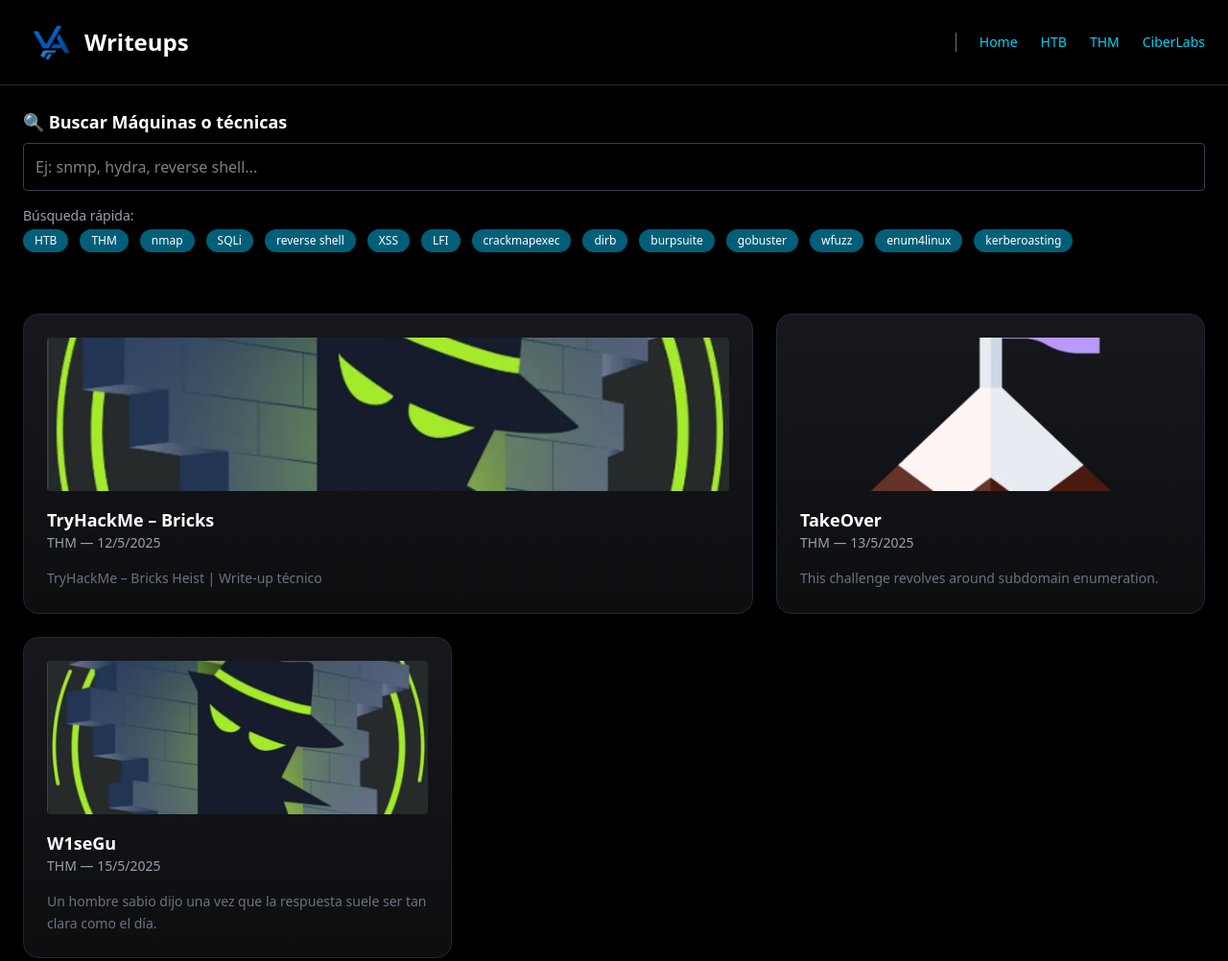
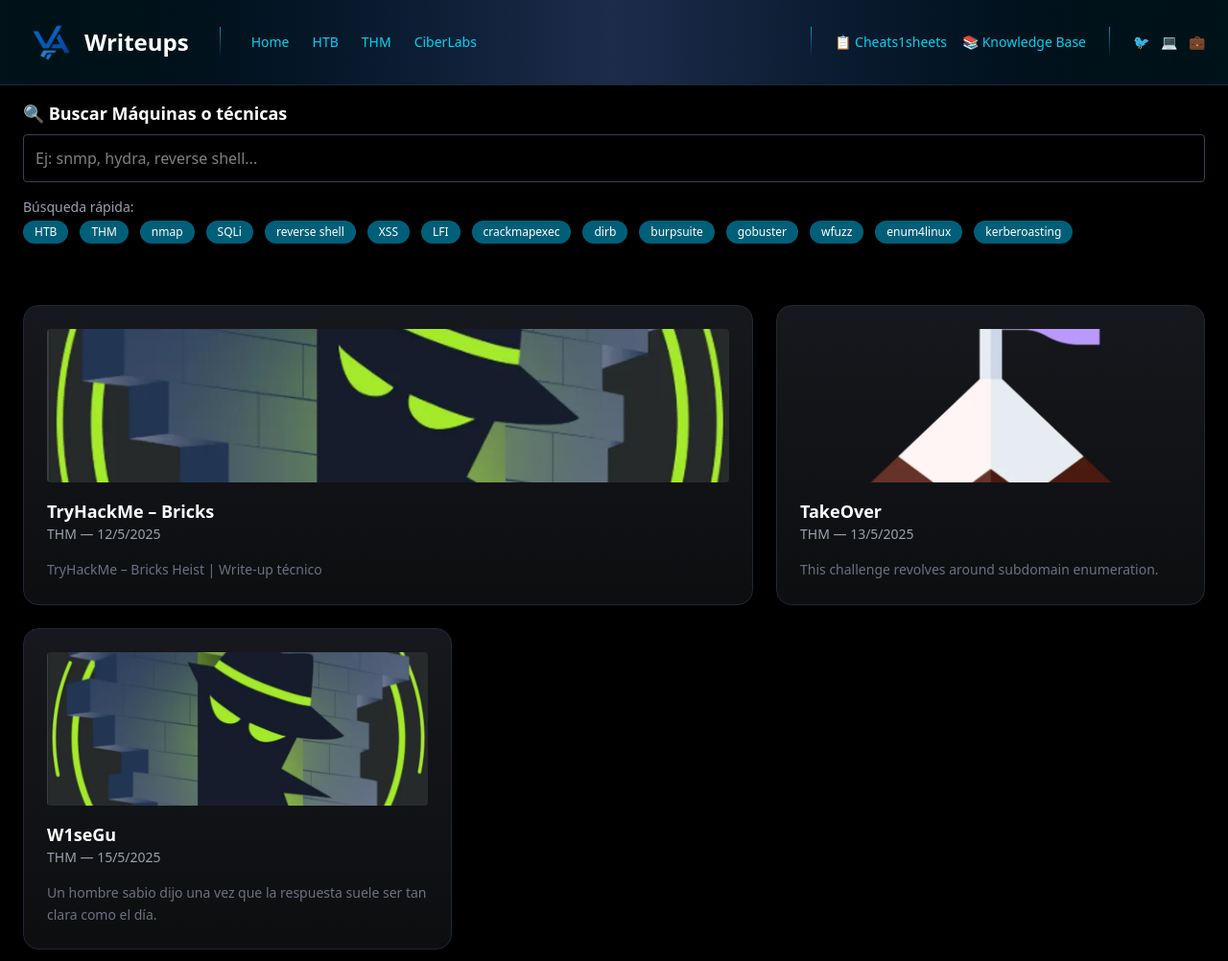
Before and after one commit to VillaArreola/ctf-writeup, an Astro site: page / in a window 1280 px wide. Shown: the top 1002 px of the page at 96% size. Built offline with nearby package versions, Linux system fonts and the light colour scheme; Astro itself is replaced by a stand-in of ours.

Commit message:
nav bar completo

```diff
--- a/src/components/Header.astro
+++ b/src/components/Header.astro
@@ -2,36 +2,55 @@
 const { frontmatter } = Astro.props;
 ---
 
-<header class="flex justify-start items-center px-6 py-4 border-b border-gray-800 space-x-4">
+<header class="sticky top-0 z-40 bg-gradient-to-r from-black via-gray-900 to-black border-b border-gray-800">
+  <!-- Patrón de textura sutil -->
+  <div class="absolute inset-0 bg-gradient-to-r from-cyan-800/15 via-blue-800/10 to-cyan-800/15"></div>
 
+  <div class="relative flex justify-between items-center px-6 py-4">
+    <!-- Lado izquierdo: Breadcrumb -->
+    <div class="flex items-center space-x-4">
       <div class="text-xl font-bold text-cyan-400">
         <a href="/" class="inline-block">
           <img src="/images/MVLOGO.png" alt="Logo" class="w-8 h-8" />
         </a>
       </div>
       <nav class="space-x-4 text-sm">
-    <a href="/" class="hover:underline text-cyan-400">Home</a>
+        <a href="/" class="hover:underline text-cyan-400 hover:text-cyan-300 transition-colors">Home</a>
 
         {frontmatter?.platform && (
           <>
-        <span>/</span>
-        <a href={`/ctf/${frontmatter.platform.toLowerCase()}`} class="hover:underline text-cyan-400">
+            <span class="text-gray-500">/</span>
+            <a href={`/ctf/${frontmatter.platform.toLowerCase()}`} class="hover:underline text-cyan-400 hover:text-cyan-300 transition-colors">
               {frontmatter.platform}
             </a>
           </>
         )}
         {frontmatter?.title && (
           <>
-        <span>/</span>
-        <span class="text-gray-400">{frontmatter.title}</span>
+            <span class="text-gray-500">/</span>
+            <span class="text-gray-300">{frontmatter.title}</span>
           </>
         )}
       </nav>
+    </div>
+
+    <!-- Lado derecho: Enlaces externos (ocultos en móvil) -->
+    <div class="hidden md:flex items-center space-x-6 pr-4">
+      <a href="https://cheats1sheets.com" target="_blank" rel="noopener noreferrer"
+         class="px-3 py-1.5 text-sm text-cyan-400 bg-cyan-900/30 hover:bg-cyan-800/50 border border-cyan-700/50 hover:border-cyan-600/70 rounded-md transition-all duration-200 font-medium">
+        Cheats1sheets
+      </a>
+      <a href="https://knowledge-base.com" target="_blank" rel="noopener noreferrer"
+         class="px-3 py-1.5 text-sm text-cyan-400 bg-cyan-900/30 hover:bg-cyan-800/50 border border-cyan-700/50 hover:border-cyan-600/70 rounded-md transition-all duration-200 font-medium">
+        Knowledge Base
+      </a>
+    </div>
+  </div>
+</header>
+
 <script type="module">
   import Alpine from 'https://cdn.skypack.dev/alpinejs';
   window.Alpine = Alpine;
   Alpine.store('search', { query: '' });
   Alpine.start();
 </script>
-
-</header>
--- a/src/components/Navbar.astro
+++ b/src/components/Navbar.astro
@@ -1,7 +1,30 @@
-<!-- Nuevo menú responsive mejorado -->
-<header class="relative bg-black text-white border-b border-gray-800" x-data="{ open: false }">
+<!-- Nuevo menú responsive mejorado con sticky y animación -->
+<header
+  class="fixed top-0 left-0 right-0 z-50 transition-transform duration-300"
+  x-data="{ open: false, lastScrollY: 0, isVisible: true }"
+  x-init="
+    window.addEventListener('scroll', () => {
+      const currentScrollY = window.scrollY;
+      if (currentScrollY > lastScrollY && currentScrollY > 100) {
+        // Scrolling down - hide navbar
+        isVisible = false;
+      } else {
+        // Scrolling up - show navbar
+        isVisible = true;
+      }
+      lastScrollY = currentScrollY;
+    });
+  "
+  :class="isVisible ? 'translate-y-0' : '-translate-y-full'"
+>
+  <div class="relative bg-gradient-to-r from-black via-gray-800 to-black border-b border-gray-800">
+    <!-- Patrón de textura sutil -->
+    <div class="absolute inset-0 bg-gradient-to-r from-cyan-800/20 via-blue-800/15 to-cyan-800/20"></div>
+
     <!-- Barra superior -->
-  <div class="flex items-center justify-between w-full px-6 py-4">
+    <div class="relative flex items-center justify-between w-full px-6 py-4">
+      <!-- Lado izquierdo: Logo y navegación principal -->
+      <div class="flex items-center space-x-8">
         <!-- Logo -->
         <div class="flex items-center space-x-2 text-cyan-400 text-2xl font-bold">
           <a href="/">
@@ -10,15 +33,43 @@
           <span class="text-white">Writeups</span>
         </div>
 
+        <!-- Separador vertical -->
+        <div class="h-8 w-px bg-gradient-to-b from-cyan-400/70 to-transparent"></div>
+
         <!-- Menú horizontal (solo visible en sm+) -->
         <nav class="hidden sm:flex items-center space-x-6 text-sm text-cyan-400">
-      <div class="h-5 w-px bg-gray-500"></div>
-      <a href="/" class="hover:underline">Home</a>
-      <a href="/ctf/htb" class="hover:underline">HTB</a>
-      <a href="/ctf/thm" class="hover:underline">THM</a>
-      <a href="/ctf/ciberlabs" class="hover:underline">CiberLabs</a>
+          <a href="/" class="hover:underline hover:text-cyan-300 transition-colors">Home</a>
+          <a href="/ctf/htb" class="hover:underline hover:text-cyan-300 transition-colors">HTB</a>
+          <a href="/ctf/thm" class="hover:underline hover:text-cyan-300 transition-colors">THM</a>
+          <a href="/ctf/ciberlabs" class="hover:underline hover:text-cyan-300 transition-colors">CiberLabs</a>
+        </nav>
+      </div>
 
-    </nav>
+      <!-- Lado derecho: Otros proyectos y contacto -->
+      <div class="hidden sm:flex items-center space-x-6 text-sm">
+        <!-- Separador vertical -->
+        <div class="h-8 w-px bg-gradient-to-b from-cyan-400/70 to-transparent"></div>
+
+        <!-- Otros proyectos -->
+        <div class="flex items-center space-x-4 text-cyan-400">
+          <a href="https://cheats1sheets.com" target="_blank" class="hover:underline hover:text-cyan-300 transition-colors">
+            📋 Cheats1sheets
+          </a>
+          <a href="https://kb.villaarreola.com" target="_blank" class="hover:underline hover:text-cyan-300 transition-colors">
+            📚 Knowledge Base
+          </a>
+        </div>
+
+        <!-- Separador vertical -->
+        <div class="h-8 w-px bg-gradient-to-b from-cyan-400/70 to-transparent"></div>
+
+        <!-- Redes sociales -->
+        <div class="flex items-center space-x-3 text-cyan-400">
+          <a href="https://twitter.com/tu_usuario" target="_blank" class="hover:text-cyan-300 transition-colors" title="Twitter">🐦</a>
+          <a href="https://github.com/tu_usuario" target="_blank" class="hover:text-cyan-300 transition-colors" title="GitHub">💻</a>
+          <a href="https://linkedin.com/in/tu_usuario" target="_blank" class="hover:text-cyan-300 transition-colors" title="LinkedIn">💼</a>
+        </div>
+      </div>
 
       <!-- Botón menú ☰ para mobile -->
       <button @click="open = !open" class="sm:hidden text-cyan-400 focus:outline-none">
@@ -61,6 +112,14 @@
       <a @click="open = false" href="/" class="hover:underline text-cyan-400">🏠 Home</a>
       <a @click="open = false" href="/ctf/htb" class="hover:underline text-cyan-400">🧠 HTB</a>
       <a @click="open = false" href="/ctf/thm" class="hover:underline text-cyan-400">🔍 THM</a>
+
+      <!-- Separador en móvil -->
+      <div class="border-t border-cyan-700 pt-2 mt-2">
+        <p class="text-xs mb-2 text-gray-400">Otros Proyectos</p>
+        <a @click="open = false" href="https://cheats1sheets.com" target="_blank" class="block text-cyan-400 hover:underline">📋 Cheats1sheets</a>
+        <a @click="open = false" href="https://kb.villaarreola.com" target="_blank" class="block text-cyan-400 hover:underline">📚 Knowledge Base</a>
+      </div>
+
       <div class="border-t border-cyan-700 pt-2 mt-2 text-gray-400">
         <p class="text-xs mb-1">Contacto</p>
         <a href="mailto:contacto@villaarreola.com" class="block text-cyan-400 text-xs hover:underline">✉ contacto@villaarreola.com</a>
@@ -78,4 +137,8 @@
       <a href="/ctf/htb" class="text-cyan-400 text-xs text-center"><span class="block text-lg">🧠</span>HTB</a>
       <a href="/ctf/thm" class="text-cyan-400 text-xs text-center"><span class="block text-lg">🔍</span>THM</a>
     </nav>
+  </div>
 </header>
+
+<!-- Espaciador para compensar el navbar fijo -->
+<div class="h-20"></div>
```
Lines whose indentation alone changed are shown as unchanged.
